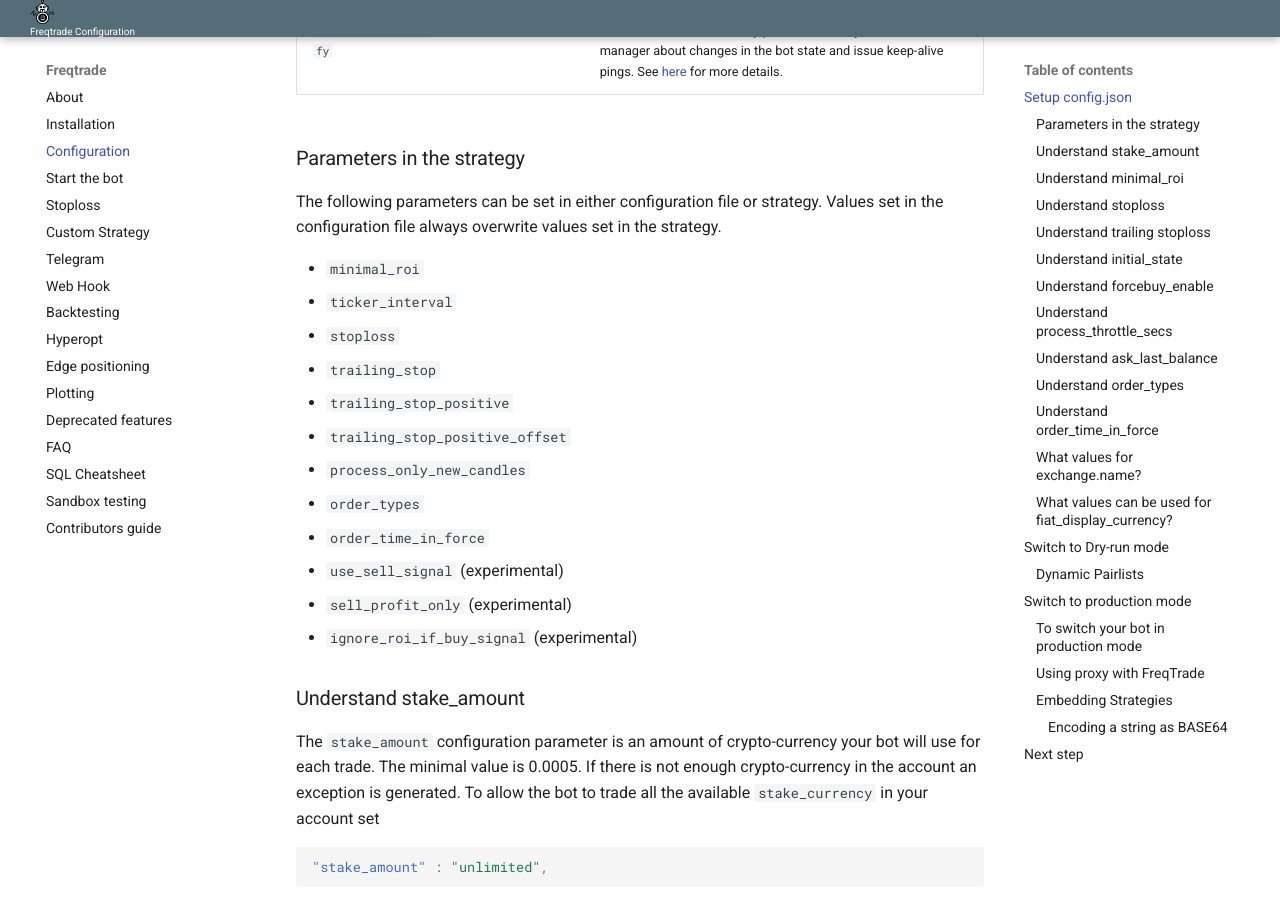
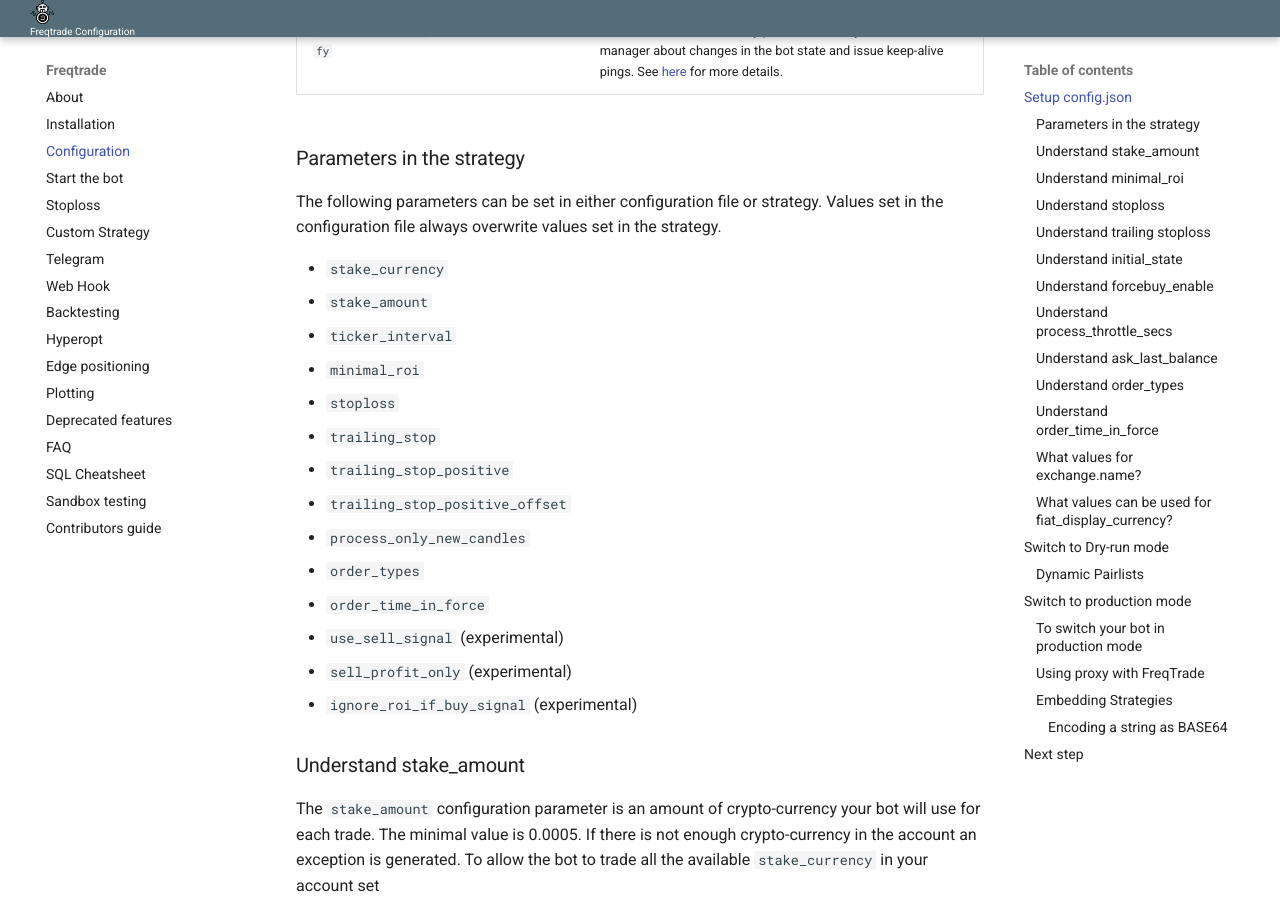
Before and after one commit to jacksonmori755/Crypto-trading-bot, an MkDocs documentation site: the page built from docs/configuration.md, in a window 1280 px wide and 900 px high, scrolled down 4498 px. Built offline with MkDocs 1.6.1 and Material for MkDocs 9.7.7, drawn with Linux system fonts in a browser that asks for light colours; part of the change alters nothing that is shown; some of the changed text lies outside the part shown.

Commit message:
Add new options to docu

```diff
--- a/docs/configuration.md
+++ b/docs/configuration.md
@@ -14,8 +14,8 @@ Mandatory Parameters are marked as **Required**.
 |  Command | Default | Description |
 |----------|---------|-------------|
 | `max_open_trades` | 3 | **Required.** Number of trades open your bot will have. If -1 then it is ignored (i.e. potentially unlimited open trades)
-| `stake_currency` | BTC | **Required.** Crypto-currency used for trading.
-| `stake_amount` | 0.05 | **Required.** Amount of crypto-currency your bot will use for each trade. Per default, the bot will use (0.05 BTC x 3) = 0.15 BTC in total will be always engaged. Set it to `"unlimited"` to allow the bot to use all available balance.
+| `stake_currency` | BTC | **Required.** Crypto-currency used for trading. [Strategy Override](#parameters-in-the-strategy).
+| `stake_amount` | 0.05 | **Required.** Amount of crypto-currency your bot will use for each trade. Per default, the bot will use (0.05 BTC x 3) = 0.15 BTC in total will be always engaged. Set it to `"unlimited"` to allow the bot to use all available balance. [Strategy Override](#parameters-in-the-strategy).
 | `amount_reserve_percent` | 0.05 | Reserve some amount in min pair stake amount. Default is 5%. The bot will reserve `amount_reserve_percent` + stop-loss value when calculating min pair stake amount in order to avoid possible trade refusals.
 | `ticker_interval` | [1m, 5m, 15m, 30m, 1h, 1d, ...] | The ticker interval to use (1min, 5 min, 15 min, 30 min, 1 hour or 1 day). Default is 5 minutes. [Strategy Override](#parameters-in-the-strategy).
 | `fiat_display_currency` | USD | **Required.** Fiat currency used to show your profits. More information below.
@@ -77,8 +77,10 @@ Mandatory Parameters are marked as **Required**.
 The following parameters can be set in either configuration file or strategy.
 Values set in the configuration file always overwrite values set in the strategy.
 
+* `stake_currency`
+* `stake_amount`
+* `ticker_interval`
 * `minimal_roi`
-* `ticker_interval`
 * `stoploss`
 * `trailing_stop`
 * `trailing_stop_positive`
```
